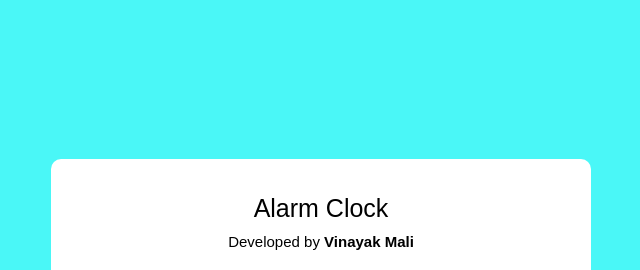
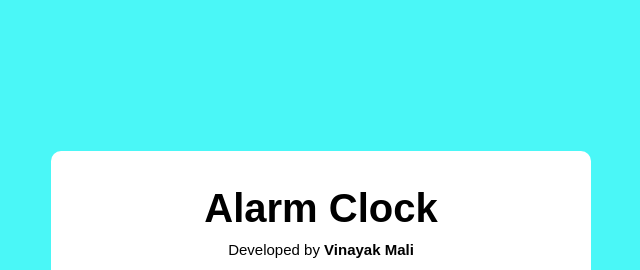
Before and after one commit to malivinayak/Alarm-Clock, a plain HTML site: page index.html in a window 1280 px wide. Shown: the top 270 px of the page, without its empty margins (319-959 px from the left). Drawn offline with Linux system fonts and the light colour scheme.

Commit message:
Update Heading

```diff
--- a/index.html
+++ b/index.html
@@ -11,7 +11,9 @@
 
   <body>
     <div class="wrapper">
-      <p>Alarm Clock</p>
+      <h2 style="padding-top: 5px; padding-bottom: 5px; font-size: 40px">
+        Alarm Clock
+      </h2>
       <p class="developer">Developed by <b>Vinayak Mali</b></p>
       <br />
       <img src="./assets/images/clock.svg" alt="Clock Image" />
```
